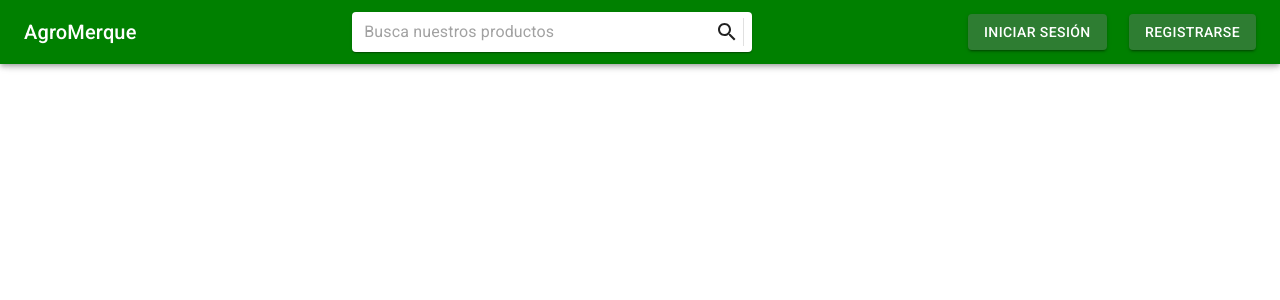
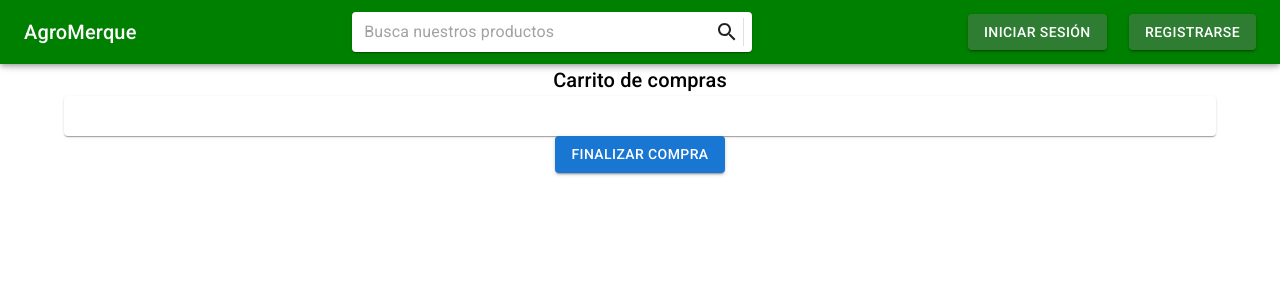
Before and after one commit to JoseM-18/FrontEnd-Agromerque, a React (Create React App) app in the folder client/: page /cart in a window 1280 px wide. Shown: the top 300 px of the page. Built offline with nearby package versions, Linux system fonts and the light colour scheme.

Commit message:
creacion del la pagina para el carrito de compras

```diff
--- a/client/src/App.js
+++ b/client/src/App.js
@@ -3,6 +3,7 @@ import LoginForm from './components/LoginForm'
 import Navbar from './components/Navbar'
 import RegisterForm from './components/RegisterForm'
 import Target from './components/Target'
+import ShoppingCart from './components/ShoppingCart'
 import { Container } from '@mui/material'
 
 function App() {
@@ -15,6 +16,7 @@ function App() {
           <Route path="/" element={ <Target /> } />
           <Route path="/login" element={ <LoginForm /> } />
           <Route path= "/register" element ={<RegisterForm/>}/>
+          <Route path= "/cart" element={<ShoppingCart/>} />
         </Routes>
       </Container>
     </BrowserRouter>
--- a/client/src/components/Navbar.js
+++ b/client/src/components/Navbar.js
@@ -30,6 +30,8 @@ function Navbar() {
         </dev>
       </Toolbar>
     </AppBar>
+
+
   )
 }
 
--- /dev/null
+++ b/client/src/components/ShoppingCart.js
@@ -0,0 +1,51 @@
+import { React, useState, useEffect } from 'react'
+import style from './css/cart.css';
+import { Card, CardContent, Table, TableContainer, Typography, Button, Badge } from '@mui/material';
+import { useNavigate } from 'react-router'
+
+function Cart() {
+
+  const navigate = useNavigate()
+
+
+  const handleSubmit = async (event) => {
+    event.preventDefault();
+
+    const token = localStorage.getItem('token')
+
+    const res = await fetch('http://localhost:4000/shoppingCartProduct/:' + token, {
+      method: 'GET',
+      headers: {
+        'Content-Type': 'application/json'
+    }
+    }
+
+  )};
+  //funcion
+
+  return (
+    <div className='content'>
+      <Typography variant="h6">Carrito de compras</Typography>
+
+      <Card>
+        <CardContent>
+          {/* Contenido de la tarjeta */}
+        </CardContent>
+      </Card>
+
+      <TableContainer>
+        <Table>
+          {/* Contenido de la tabla */}
+        </Table>
+      </TableContainer>
+
+      <Button variant="contained" color="primary">Finalizar compra</Button>
+
+      <Badge badgeContent={0} color="secondary">
+        {/* Contenido con contador del carrito */}
+      </Badge>
+    </div>
+  );
+}
+
+export default Cart;
--- /dev/null
+++ b/client/src/components/css/cart.css
@@ -0,0 +1,19 @@
+
+.content{
+    font-size: 1.5rem;
+    font-weight: bold;
+    margin: 0;
+    padding: 0;
+    text-align: center;
+    color: #000;
+    margin-bottom: 1rem;
+    margin-top: 64px;
+}
+
+.cart-content{
+    display: flex;
+    flex-direction: column;
+    align-items: center;
+    justify-content: center;
+    margin-bottom: 1rem;
+}
```
Also changed, not shown: client/dependencias.txt.
